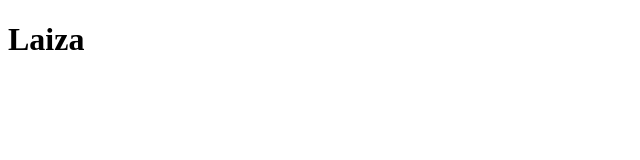
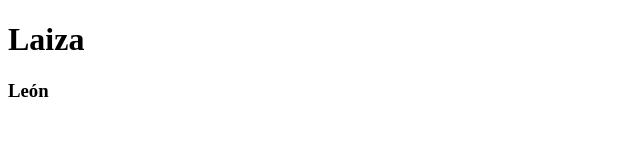
Before and after one commit to laiza23/sem5miproyecto, a plain HTML site: page index.html in a window 1280 px wide. Shown: the full height of the page, 0-640 px from the left. Drawn offline with Linux system fonts and the light colour scheme.

Commit message:
agregue una palabra extra

```diff
--- a/index.html
+++ b/index.html
@@ -8,5 +8,6 @@
 </head>
 <body>
     <h1>Laiza</h1>
+    <h3>León</h3>
 </body>
 </html>
```
